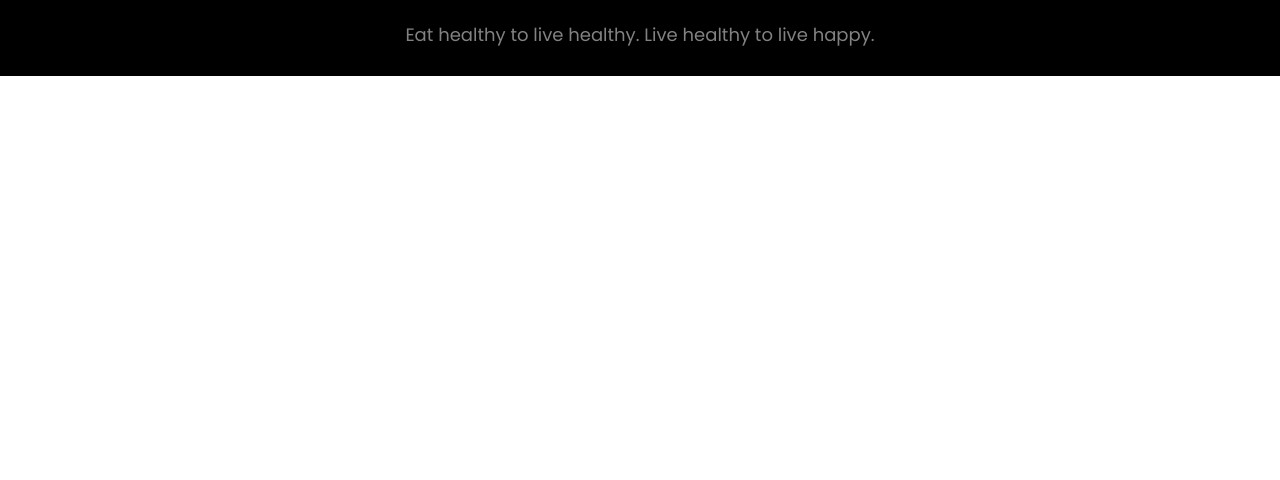
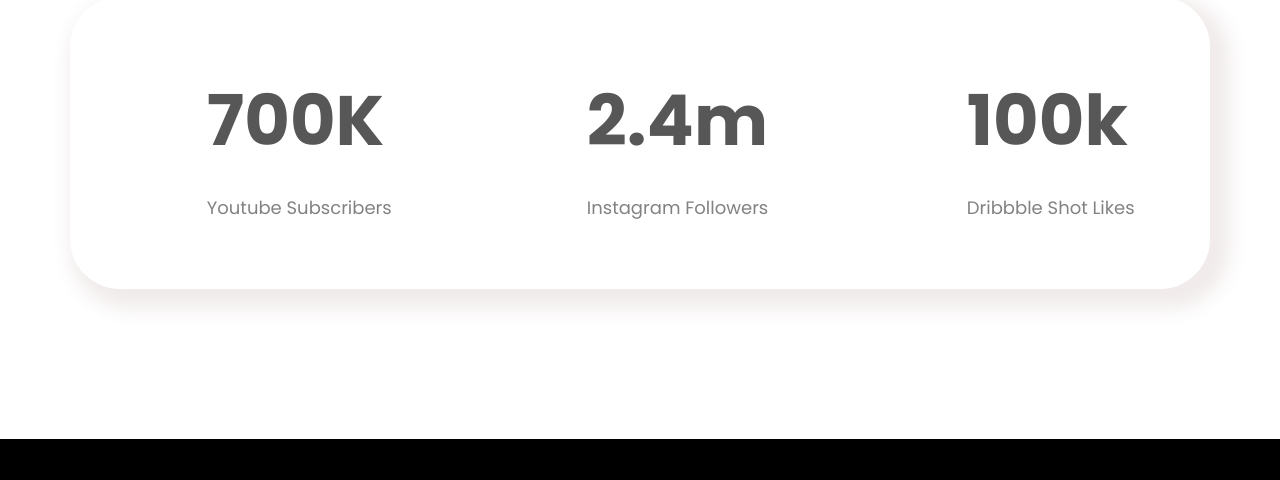
Before and after one commit to coderSabbirr/milestone-1-Personal-Portfolio, a plain HTML site: page index.html in a window 1280 px wide. Shown: the part 3496-3976 px from the top of the page. Before the commit the page ends 3572 px from the top, so only its background shows below. Drawn offline with Linux system fonts and the light colour scheme.

Commit message:
all added

```diff
--- a/index.html
+++ b/index.html
@@ -86,6 +86,24 @@
             </div>
         </div>
     </section>
+
+    <section>
+        <div class="felx-container follower">
+            <div class="count-sec">
+                <h1>700K</h1>
+                <p>Youtube Subscribers</p>
+            </div>
+            <div class="count-sec ">
+                <h1>2.4m</h1>
+                <p>Instagram Followers</p>
+            </div>
+            <div class="count-sec">
+                <h1>100k</h1>
+                <p>Dribbble Shot Likes</p>
+            </div>
+
+        </div>
+    </section>
     <footer>
         <h3><span class="ornage-color">FOOD</span> NETWORK</h3>
         <p>Eat healthy to live healthy. Live healthy to live happy.</p>
--- a/style.css
+++ b/style.css
@@ -123,8 +123,9 @@
 
 .our-team {
     padding-left: 280px;
-    padding-bottom: 80px;
+    padding-bottom: 50px;
     background-color: #FFC4A1;
+    margin-bottom: 50px;
 }
 
 .our-team h2 {
@@ -140,10 +141,28 @@
     width: 292px;
 }
 
+
+.count-sec {
+    width: 40%;
+    padding-left: 12%;
+
+}
+
+.follower {
+    box-shadow: 10px 10px 20px 10px rgb(241, 235, 235);
+    padding: 50px 0 50px 0;
+    margin-bottom: 100px;
+    border-radius: 50px;
+    margin-left: 70px;
+    margin-right: 70px;
+    margin-top: 20px;
+}
+
 footer {
     text-align: center;
     background-color: black;
     padding: 10px 10px;
     color: #EAEAEA;
     font-size: 30px;
+    margin-top: 150px;
 }
```
